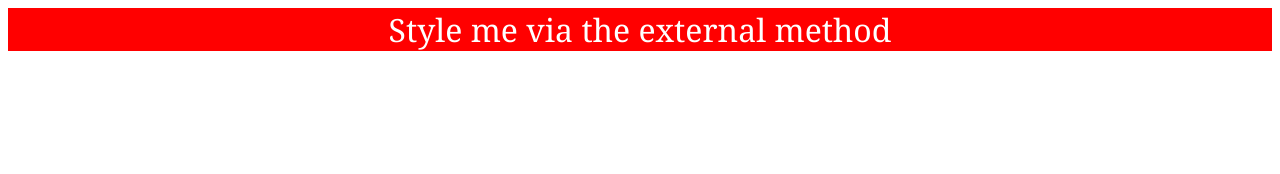
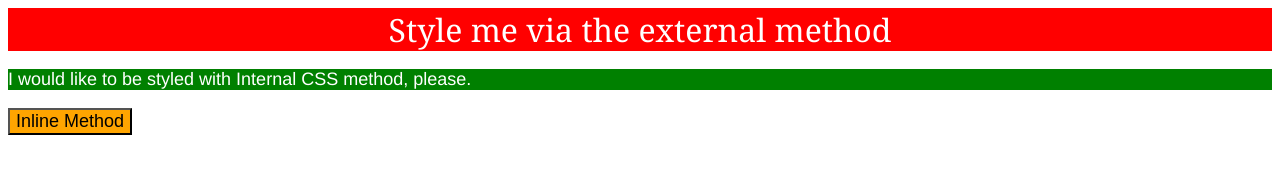
Before and after one commit to Apanta1/TheOdinProject_AP, a plain HTML site: page CSS-exercises/index.html in a window 1280 px wide. Drawn offline with Linux system fonts and the light colour scheme.

Commit message:
add inline CSS and button CSS

```diff
--- a/CSS-exercises/index.html
+++ b/CSS-exercises/index.html
@@ -5,8 +5,20 @@
     <meta name="viewport" content="width=device-width, initial-scale=1.0">
     <title>Variety of CSS</title>
     <link rel="stylesheet" href="style.css" />
+    <style>
+        p {
+            background-color: green;
+            color: white;
+            font-family: 'Franklin Gothic Medium', 'Arial Narrow', Arial, sans-serif;
+            font-size: 18px;
+        }
+    </style>
 </head>
 <body>
     <div>Style me via the external method</div>
+
+    <p>I would like to be styled with Internal CSS method, please.</p>
+
+    <button style="background-color: orange; color: black; font-size: 18px; ">Inline Method</button>
 </body>
 </html>
```
